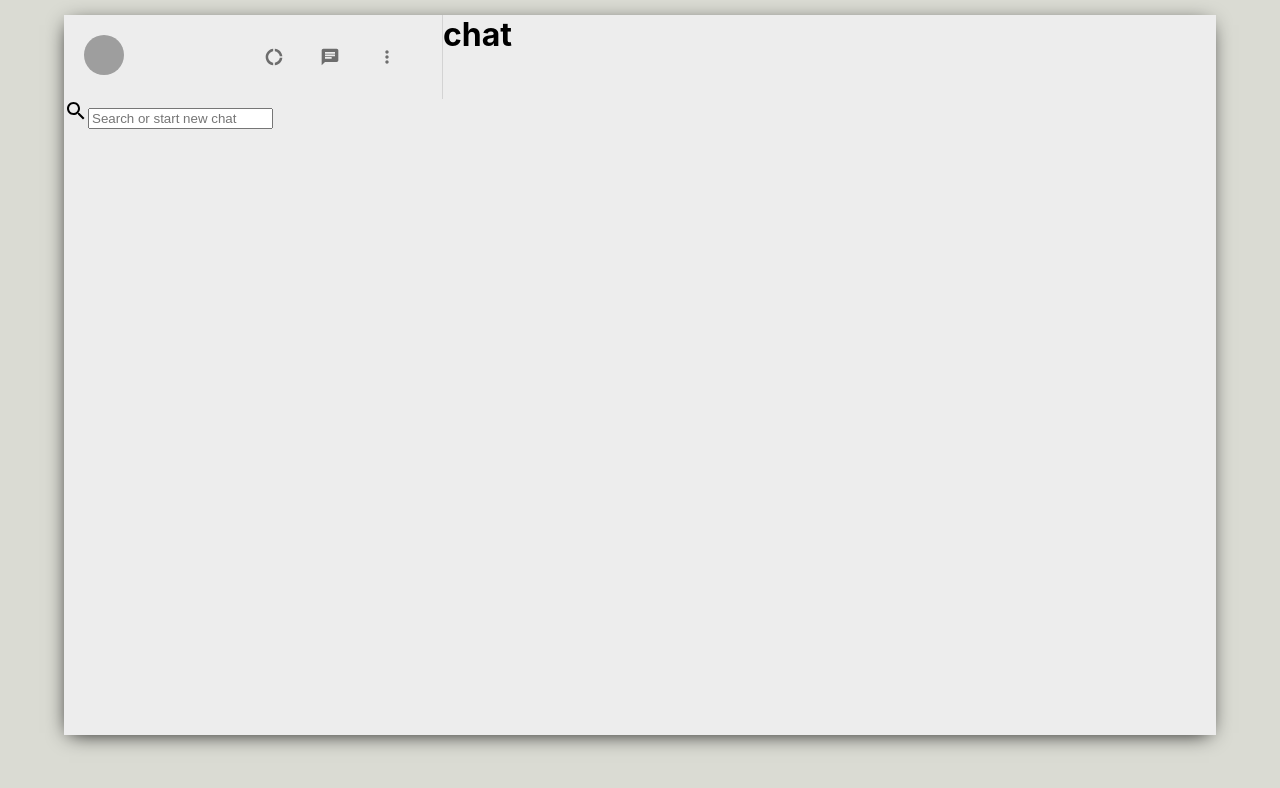
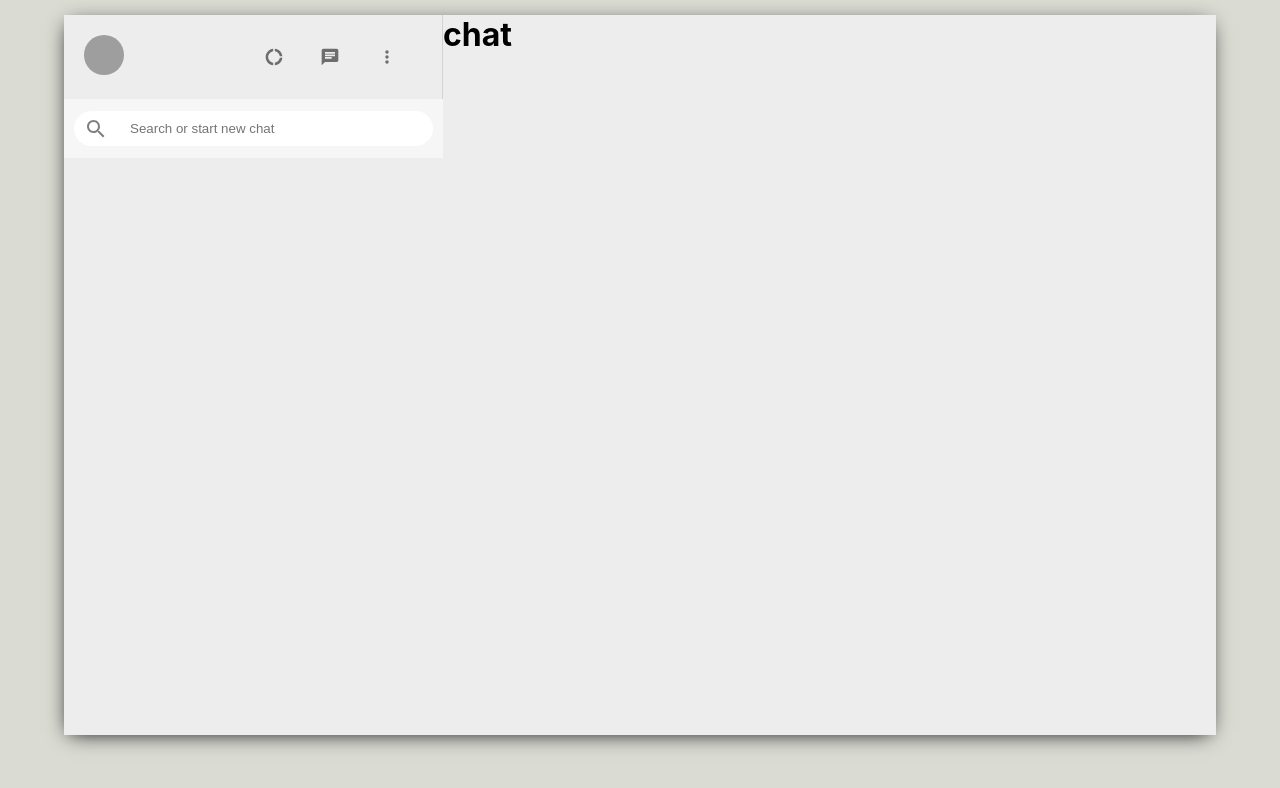
Before and after one commit to rafogi/whatsappClone, a React (Create React App) app in the folder client/: page / in a window 1280 px wide. Shown: the top 788 px of the page. Built offline with nearby package versions, Linux system fonts and the light colour scheme; grey boxes are pictures that could not be loaded.

Commit message:
add search bar

```diff
--- a/client/src/Sidebar.css
+++ b/client/src/Sidebar.css
@@ -18,7 +18,35 @@
   min-width: 10vw;
 }
 
-.sidebar__headerRight .MuiSvgIcon-root {
+.sidebar__headerRight  .MuiSvgIcon-root {
   margin-right: 1vw;
   font-size: 20px !important;
 }
+
+.sidebar__search {
+  display:flex;
+  align-items: center;
+  background-color: #f6f6f6;
+  height: 39px;
+  padding: 10px;
+}
+
+.sidebar__searchContainer {
+  display: flex;
+  align-items: center;
+  background-color: white;
+  width: 100%;
+  height: 35px;
+  border-radius: 20px;
+}
+
+.sidebar__searchContainer > .MuiSvgIcon-root{
+  color: gray;
+  padding: 10px;
+}
+
+.sidebar__searchContainer > input{
+  border:none;
+  outline-width: 0;
+  margin-left: 10px;
+}
```
